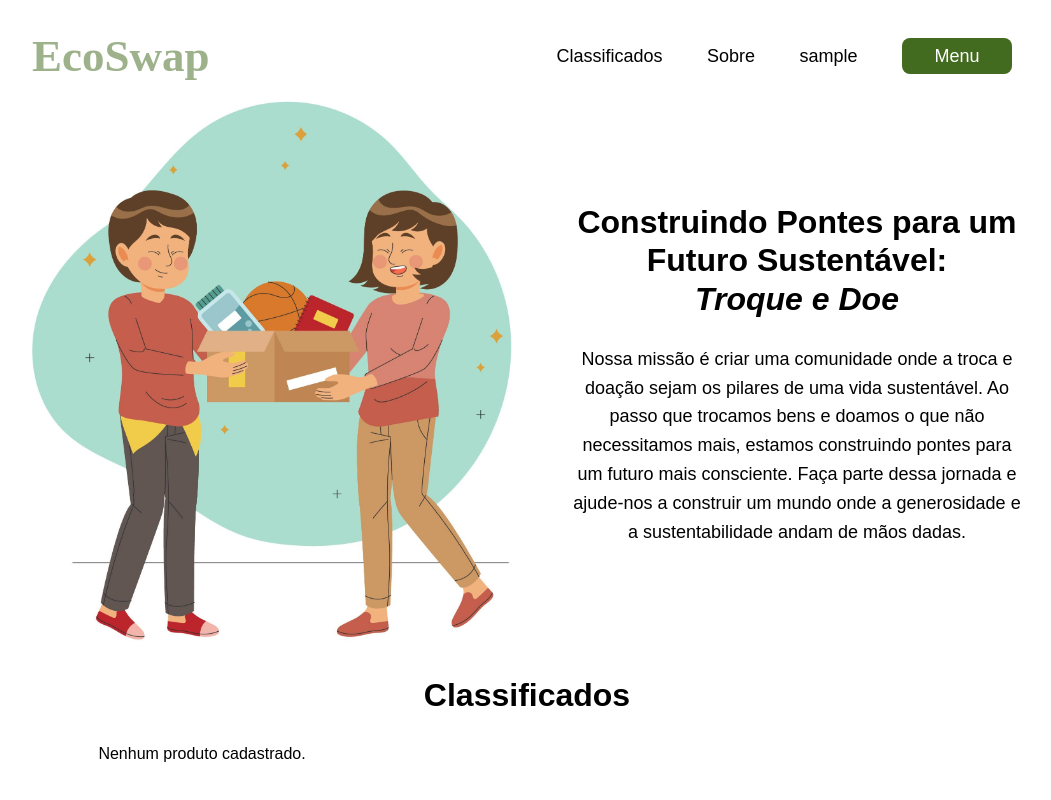
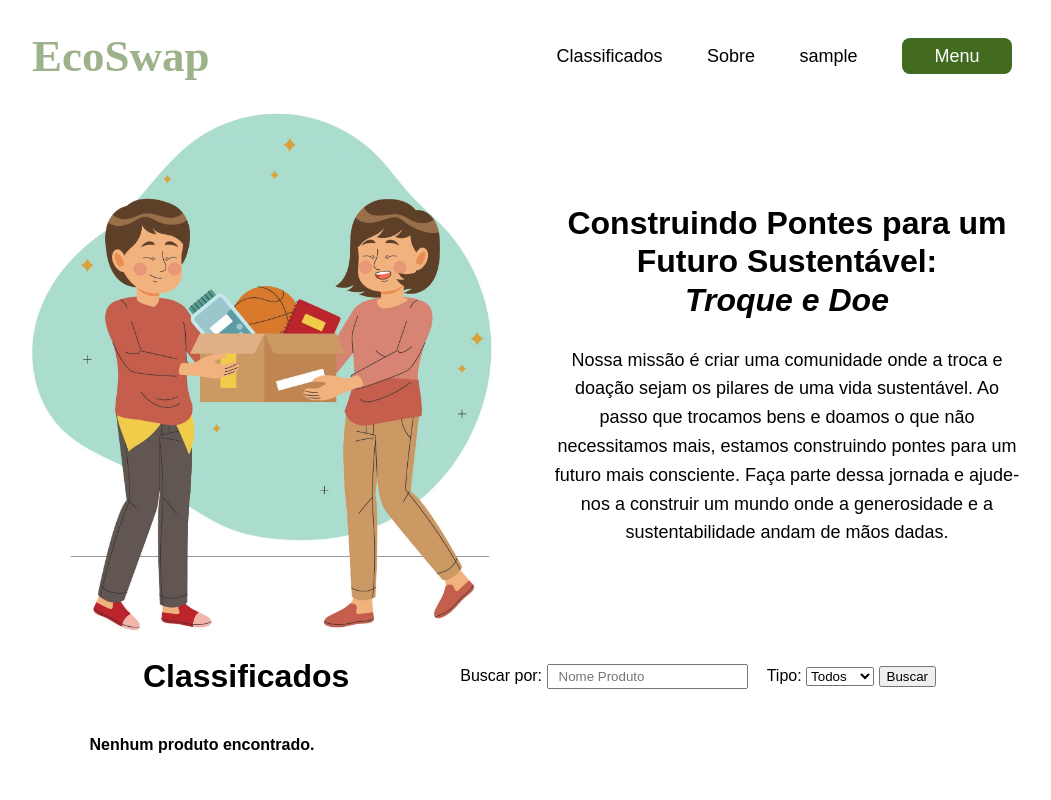
Before and after one commit to Halbert-Nascimento/primeiro_projeto_flask, a Flask app: page / in a window 1280 px wide. Shown: the whole page, without its empty margins (108-1159 px from the left). Run offline with Flask 3, Linux system fonts and the light colour scheme; the visitor is signed in with stand-in values (Sample User, id 1); data comes from the database, SQL or seed files in the repository; data that the repository does not hold is empty; some libraries are stand-ins or nearby versions.

Commit message:
Sistema de pesquisa implementado

```diff
--- a/app.py
+++ b/app.py
@@ -185,6 +185,44 @@ def listar_produtos():
 
     return render_template('listar_produtos.html', usuario=current_user, produtos=produtos)
 
+#rota para exlusão de produtos cadastrados
+@app.route('/excluir_item/<int:id>', methods=['GET', 'POST'])
+@login_required
+def excluir_item(id):
+    #retonar o produto, se não achar retonar um erro 404 pag
+    produto = Produto.query.get_or_404(id)
+
+    #verifica se o produto realmente corresponde ao usuario
+    if produto.usuario == current_user:
+        db.session.delete(produto)
+        db.session.commit()
+    else:
+        #'se não' gera mensagem de erro
+        print("erro(403)")
+
+    return redirect(url_for('listar_produtos'))
+
+
+@app.route('/buscar_produtos', methods=['GET'])
+def buscar_produtos():
+    #obte parametros
+    nome_produto = request.args.get('nome_produto', '')
+    tipo_produto = request.args.get('tipo_produto', '')
+
+    #buscando no bando de dados
+    produtos = Produto.query.filter(
+        Produto.nome_produto.ilike(f"%{nome_produto}"),
+        Produto.tipo_produto.ilike(f"%{tipo_produto}")
+    ).all()
+    """
+    A função ilike é usada para realizar uma pesquisa de substring insensível a maiúsculas e minúsculas no banco de dados.
+    """
+
+    # return render_template('listar_produtos.html',usuario=current_user, produtos=produtos)
+    return render_template('index.html', nome_usuario=usuariologado(current_user), produtos=produtos)
+
+
+
 # Executa o aplicativo Flask apenas se este script estiver sendo executado diretamente.
 if __name__ == '__main__':
     app.run(debug=True)
--- a/static/estilo.css
+++ b/static/estilo.css
@@ -39,15 +39,15 @@ body {
   width: 1000px;
   /* background: rgba(255, 0, 0, 0.322); */
   display: flex;
-  position: fixed;
-  z-index: -1;
   align-items: center;
+  /* position: fixed; */
+  /* z-index: -1; */
   /* margin: 0 auto; */
   gap: 50px;
-  top: 100px;
+  /* top: 100px; */
 }
 .imagem_fundo_left {
-  max-width: 480px;
+  max-width: 460px;
 }
 
 .texto_banner {
--- a/static/index_style_head.css
+++ b/static/index_style_head.css
@@ -38,15 +38,25 @@ nav .button_verde:hover {
 /*Configuração de links do menu apos passar o mouse*/
 
 .pesquisa {
-  margin-top: 550px;
-  text-align: end;
-  margin-right: 10px;
+  /* margin-top: 500px; */
+  /* text-align: end; */
+  /* margin-right: 10px; */
+  /* padding-bottom: 20px; */
+  display: flex;
+  justify-content: space-evenly;
+  align-items: center;
+  text-align: center;
   /*Alinha container de pesquisa a direita e define tamanho*/
 }
 .pesquisa h1 {
-  text-align: center;
   margin: 0;
-  /*Alinha container de pesquisa a direita e define tamanho*/
+  padding: 15px;
+  /*espaçamento h1*/
+}
+.pesquisa #placeholder {
+  padding: 3px 10px;
+  margin-right: 15px;
+  /*espaçamento  input id placeholder*/
 }
 
 #pesquisar {
--- a/static/listar_produto.css
+++ b/static/listar_produto.css
@@ -4,6 +4,8 @@
   justify-content: center;
   gap: 30px;
   justify-items: center;
+  /* background: #ffffff; */
+  padding: 10px 0;
   /* Configuração da seção que faz a listagem de todos os produtos,
   configurações de grid */
 }
@@ -36,7 +38,7 @@
 
 .carrossel {
   display: none;
-  /*As imagem que contem essa classe não ocultadas do flux da tela*/
+  /*As imagem que contem essa classe sao ocultadas do flux da tela*/
 }
 .visivel {
   display: initial;
--- a/templates/index.html
+++ b/templates/index.html
@@ -55,16 +55,26 @@
 
 
 
+  <!-- css index_style_head.css edita a seção de pesquisa -->
+  <div class="pesquisa" id="classificados"> <!--Implementar funcionalidade de pesquisar por nome-->
 
-  <div class="pesquisa" id="classificados"> <!--Implementar funcionalidade de pesquisar por nome-->
-    <h1 style="text-align: center; padding: 15px ;">Classificados</h1><!--Estilo aplicado na tag para centralizar e espaço interno do titulo titulo-->
+    <h1>Classificados</h1><!--titulo da seção -->
 
-    <!-- <form action="" methods="POST">
-      <label for="pesquisar"></label>
-      <input id="pesquisar" type="text" name="pesquisar" placeholder="Pesquisa">
+    <!-- ###### Formulario de presquisa INICIO -->
+    <form action="{{url_for('buscar_produtos')}}" methods="GET" class="buscar">
+      <label for="nome_produto">Buscar por: </label>
+      <input id="placeholder" type="text" name="nome_produto" placeholder="Nome Produto">
+
+      <label for="tipo_produto">Tipo: </label>
+      <select name="tipo_produto">
+        <option id="placeholder" value="">Todos</option>
+        <option value="Doação">Doação</option>
+        <option value="Troca">Troca</option>
       </select>
-    </form> -->
-    <!-- parte de busca retirada , ainda em desenvolvimento -->
+      <input type="submit" value="Buscar">
+
+    </form>
+    <!-- ###### Formulario de pesquisa FIM ########################################-->
   </div>
 
 
@@ -110,7 +120,7 @@
     {% endfor %}
     {% else %}
     <!-- Mensagem exibida quando não há produtos cadastrados -->
-    <p>Nenhum produto cadastrado.</p>
+    <p><strong> Nenhum produto encontrado.</strong></p>
     {% endif %}
   </section><!-- fim da seção lista de produtos-->
 
--- a/templates/listar_produtos.html
+++ b/templates/listar_produtos.html
@@ -45,6 +45,7 @@
 
   <h1 style="text-align: center;">Meus itens Online</h1>
 
+
   <section class="list_produtos"> <!-- Inicio da seção lista de produtos-->
     {% if produtos %}
     {% for produto in produtos %}
@@ -77,7 +78,8 @@
 
       <p class="paragrafo_grid_menor descricao_produto">{{ produto.descricao_produto }}</p>
       <!-- criar botao para remover item  -->
-      <a class="button_templete_cor  click_hover" target="_blank">Remover</a>
+      <a class="button_templete_cor  click_hover" href="{{ url_for('excluir_item', id=produto.id) }}">Remover</a>
+      <!-- <a class="button_templete_cor  click_hover" target="_blank">Remover</a> -->
 
     </div>
 
```
Also changed, not shown: static/generic.js (+39 -6 lines).
